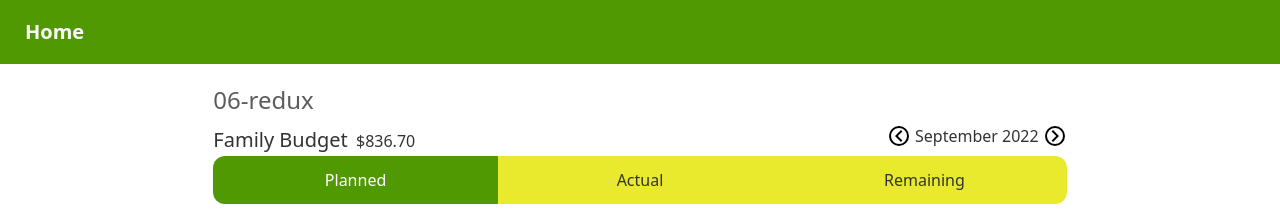
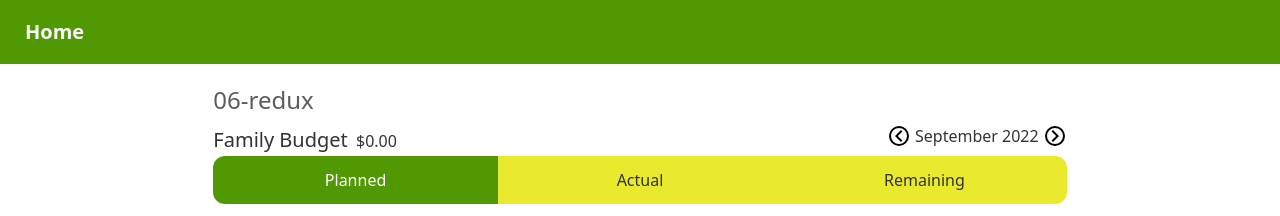
Before and after one commit to robhicks/react-state-management, a React (Vite) app: page /06-redux in a window 1280 px wide. Shown: the top 216 px of the page. Built offline with nearby package versions, Linux system fonts and the light colour scheme.

Commit message:
hoisted changes derived properties

```diff
--- a/src/hoisted-state-prop-drilling/Budget.jsx
+++ b/src/hoisted-state-prop-drilling/Budget.jsx
@@ -11,18 +11,22 @@ const model = getModel()
 
 export default function Budget () {
   const [budget, setBudget] = useState({ ...model, currentDate: new Date() })
+  const [remaining, setRemaining] = useState(0)
 
   useEffect(() => {
     const d = budget?.currentDate ? new Date(budget.currentDate) : new Date()
     const month = d.getMonth()
     const year = d.getFullYear()
-    const currentBudget = budget.monthlyBudgets.find((mb) => mb.month === month && mb.year === year)
+    let currentBudget = budget.monthlyBudgets.find((mb) => mb.month === month && mb.year === year)
     if (currentBudget) {
-      amountCalculator(currentBudget)
-      budget.planned = currentBudget.planned
-      budget.actual = currentBudget.actual
-      budget.remaining = currentBudget.remaining
+      currentBudget = amountCalculator(currentBudget)
+      const planned = currentBudget.planned
+      const actual = currentBudget.actual
+      setRemaining(planned - actual)
+    } else {
+      setRemaining(0)
     }
+    // console.log('currentBudget', currentBudget)
     setBudget({ ...budget, currentBudget })
   }, [budget.currentDate, budget.monthlyBudgets])
 
@@ -33,7 +37,7 @@ export default function Budget () {
   return (
     <div className="h-full">
       <div className="flex justify-between items-center">
-        <div><InPlaceEditor setValue={nameChangeHandler} value={budget.name} /> {currency(budget.remaining)}</div>
+        <div><InPlaceEditor setValue={nameChangeHandler} value={budget.name} /> {currency(remaining)}</div>
         <BudgetDatePicker currentDate={budget.currentDate} setCurrentDate={currentDateHandler} />
       </div>
       <ActivityFilter active={budget.active} setActive={activityHandler} />
--- a/src/hoisted-state-prop-drilling/Item.jsx
+++ b/src/hoisted-state-prop-drilling/Item.jsx
@@ -8,12 +8,20 @@ import { mdiPlus } from '@mdi/js'
 export default function Item ({ budget, item, setBudget }) {
   const [amount, setAmount] = useState(0)
   const [planned, setPlanned] = useState(item.planned)
+  const [actual, setActual] = useState(0)
+  const [remaining, setRemaining] = useState(0)
 
   useEffect(() => {
-    if (budget.active === 'actual') setAmount(item.actual)
-    if (budget.active === 'planned') setAmount(item.planned)
-    if (budget.active === 'remaining') setAmount(item.remaining)
-  }, [budget.active, item.actual, item.planned, item.remaining])
+    const actual = item?.transactions?.reduce((p, c) => reducer(p, c, 'amount'), 0) || 0
+    setActual(actual)
+    setRemaining(planned - actual)
+  }, [item])
+
+  useEffect(() => {
+    if (budget.active === 'actual') setAmount(actual)
+    if (budget.active === 'planned') setAmount(planned)
+    if (budget.active === 'remaining') setAmount(remaining)
+  }, [budget.active, actual, planned, remaining])
 
   const changeName = (value) => {
     const bud = copy(budget)
@@ -26,10 +34,8 @@ export default function Item ({ budget, item, setBudget }) {
     const { value } = ev.target
     setPlanned(value)
     const bud = copy(budget)
-    const { category, item: itm } = getItemData(bud, item.id)
+    const { item: itm } = getItemData(bud, item.id)
     itm.planned = Number(value)
-    category.planned = category.items.reduce((p, c) => reducer(p, c, 'planned'))
-    category.remaining = category.planned - category.actual
     setBudget({ ...budget, ...bud })
   }
 
@@ -48,7 +54,12 @@ export default function Item ({ budget, item, setBudget }) {
         <div>{currency(amount)}</div>
       </div>
       <div className="pl-6">Planned: <input type="number" value={planned} onInput={changePlanned} /></div>
-      <div className="pl-6 flex gap-1 items-center">Transactions <button className="h-5 w-5" onClick={addEmptyTx}><svg height="20" width="20"><path d={mdiPlus}></path></svg></button></div>
+      <div className="pl-6 flex gap-1 items-center">
+        Transactions
+        <button className="h-5 w-5" onClick={addEmptyTx}>
+          <svg height="20" width="20"><path d={mdiPlus}></path></svg>
+        </button>
+      </div>
       <div className="pl-8">
         {item.transactions.map((tx) =>
           <Transaction budget={budget} setBudget={setBudget} key={tx.id} transaction={tx} />
--- a/src/hoisted-state-prop-drilling/MonthlyBudgets.jsx
+++ b/src/hoisted-state-prop-drilling/MonthlyBudgets.jsx
@@ -2,15 +2,14 @@
 import React from 'react'
 import MonthlyBudget from './MonthlyBudget'
 import { copy } from '../utils'
+import { genMonthlyBudget } from '../utils/budget-model-generator'
 
 export default function MonthlyBudgets ({ budget, setBudget }) {
   const createMonthlyBudget = () => {
     const bud = copy(budget)
     const month = budget.currentDate.getMonth()
     const year = budget.currentDate.getFullYear()
-    const mb = copy(budget.monthlyBudgets[0])
-    mb.month = month
-    mb.year = year
+    const mb = genMonthlyBudget(month, year)
     bud.monthlyBudgets.push(mb)
     setBudget(bud)
   }
--- a/src/hoisted-state-prop-drilling/Transaction.jsx
+++ b/src/hoisted-state-prop-drilling/Transaction.jsx
@@ -1,7 +1,7 @@
 /* eslint-disable react/prop-types */
 import React, { useEffect, useState } from 'react'
 import { mdiDelete } from '@mdi/js'
-import { copy, getTransactionData, reducer } from '../utils'
+import { copy, getTransactionData } from '../utils'
 
 export default function Transaction ({ budget, setBudget, transaction }) {
   const [maxDate, setMaxDate] = useState()
@@ -19,12 +19,8 @@ export default function Transaction ({ budget, setBudget, transaction }) {
 
   const delTx = () => {
     const bud = copy(budget)
-    const { category, item } = getTransactionData(bud, transaction.id)
+    const { item } = getTransactionData(bud, transaction.id)
     item.transactions = item.transactions.filter((t) => t.id !== transaction.id)
-    item.actual = item.transactions.reduce((p, c) => reducer(p, c, 'amount'), 0)
-    item.remaining = item.planned - item.actual
-    category.actual = category.items.reduce((p, c) => reducer(p, c, 'actual'), 0)
-    category.remaining = category.planned - category.actual
     setBudget({ ...budget, ...bud })
   }
 
@@ -42,14 +38,12 @@ export default function Transaction ({ budget, setBudget, transaction }) {
   }
   const amountChangeHandler = (ev) => {
     const bud = copy(budget)
-    const { category, item, transaction: tx } = getTransactionData(bud, transaction.id)
+    const { transaction: tx } = getTransactionData(bud, transaction.id)
     tx.amount = Number(ev.target.value)
-    item.actual = item.transactions.reduce((p, c) => reducer(p, c, 'amount'), 0)
-    item.remaining = item.planned - item.actual
-    category.actual = category.items.reduce((p, c) => reducer(p, c, 'actual'), 0)
-    category.remaining = category.planned - category.actual
-    setBudget({ ...budget, ...bud })
+    setBudget((cur) => ({ ...cur, ...bud }))
   }
+
+  // console.log('transaction', transaction)
 
   return (
     <div className="grid grid-cols-4 gap-2 mb-1">
--- a/src/utils/budget-model-generator.js
+++ b/src/utils/budget-model-generator.js
@@ -42,3 +42,18 @@ export default () => {
 
   return budget
 }
+
+export const genMonthlyBudget = (month, year) => {
+  return {
+    id: uuid(),
+    month,
+    year,
+    planned: 0,
+    actual: 0,
+    remaining: 0,
+    categories: {
+      income: categoryGenerator('income', month, year),
+      expense: categoryGenerator('expense', month, year)
+    }
+  }
+}
--- a/src/utils/budget-utils.js
+++ b/src/utils/budget-utils.js
@@ -1,4 +1,4 @@
-import { reducer } from './reducer'
+import { copy, reducer } from './index'
 
 const getCategoryByCategoryId = (monthlyBudget, categoryId) => monthlyBudget.categories.income.find((cat) => cat.id === categoryId) ||
   monthlyBudget.categories.expense.find((cat) => cat.id === categoryId)
@@ -70,25 +70,28 @@ export const getTransactionData = (budget, transactionId) => {
 }
 
 export const amountCalculator = (monthlyBudget) => {
-  monthlyBudget.categories.income.forEach((category) => {
+  if (!monthlyBudget) return monthlyBudget
+  const mb = copy(monthlyBudget)
+  mb.categories.income.forEach((category) => {
     category.items.forEach((item) => {
-      item.actual = item.transactions.reduce((p, c) => reducer(p, c, 'amount'), 0)
+      item.actual = item?.transactions?.reduce((p, c) => reducer(p, c, 'amount'), 0) || 0
       item.remaining = item.planned - item.actual
     })
-    category.planned = category.items.reduce((p, c) => reducer(p, c, 'planned'), 0)
-    category.actual = category.items.reduce((p, c) => reducer(p, c, 'actual'), 0)
+    category.planned = category?.items?.reduce((p, c) => reducer(p, c, 'planned'), 0) || 0
+    category.actual = category?.items?.reduce((p, c) => reducer(p, c, 'actual'), 0) || 0
     category.remaining = category.planned - category.actual
   })
-  monthlyBudget.categories.expense.forEach((category) => {
+  mb.categories.expense.forEach((category) => {
     category.items.forEach((item) => {
-      item.actual = item.transactions.reduce((p, c) => reducer(p, c, 'amount'), 0)
+      item.actual = item?.transactions?.reduce((p, c) => reducer(p, c, 'amount'), 0) || 0
       item.remaining = item.planned - item.actual
     })
-    category.planned = category.items.reduce((p, c) => reducer(p, c, 'planned'), 0)
-    category.actual = category.items.reduce((p, c) => reducer(p, c, 'actual'), 0)
+    category.planned = category?.items?.reduce((p, c) => reducer(p, c, 'planned'), 0) || 0
+    category.actual = category?.items?.reduce((p, c) => reducer(p, c, 'actual'), 0) || 0
     category.remaining = category.planned - category.actual
   })
-  monthlyBudget.planned = monthlyBudget.categories.income.reduce((p, c) => reducer(p, c, 'planned'), 0) - monthlyBudget.categories.expense.reduce((p, c) => reducer(p, c, 'planned'), 0)
-  monthlyBudget.actual = monthlyBudget.categories.income.reduce((p, c) => reducer(p, c, 'actual'), 0) - monthlyBudget.categories.expense.reduce((p, c) => reducer(p, c, 'actual'), 0)
-  monthlyBudget.remaining = monthlyBudget.planned - monthlyBudget.actual
+  mb.planned = mb.categories.income.reduce((p, c) => reducer(p, c, 'planned'), 0) - mb.categories.expense.reduce((p, c) => reducer(p, c, 'planned'), 0)
+  mb.actual = mb.categories.income.reduce((p, c) => reducer(p, c, 'actual'), 0) - mb.categories.expense.reduce((p, c) => reducer(p, c, 'actual'), 0)
+  mb.remaining = mb.planned - mb.actual
+  return mb
 }
```
